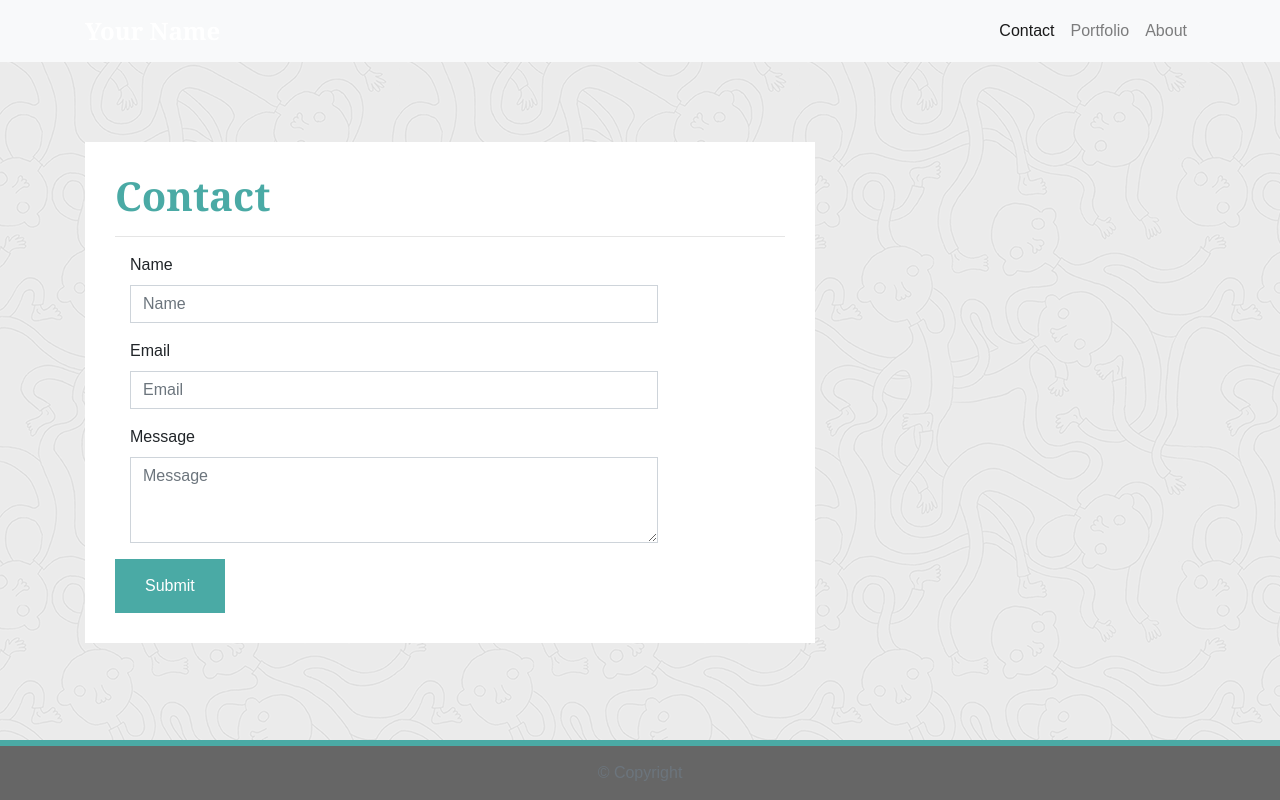
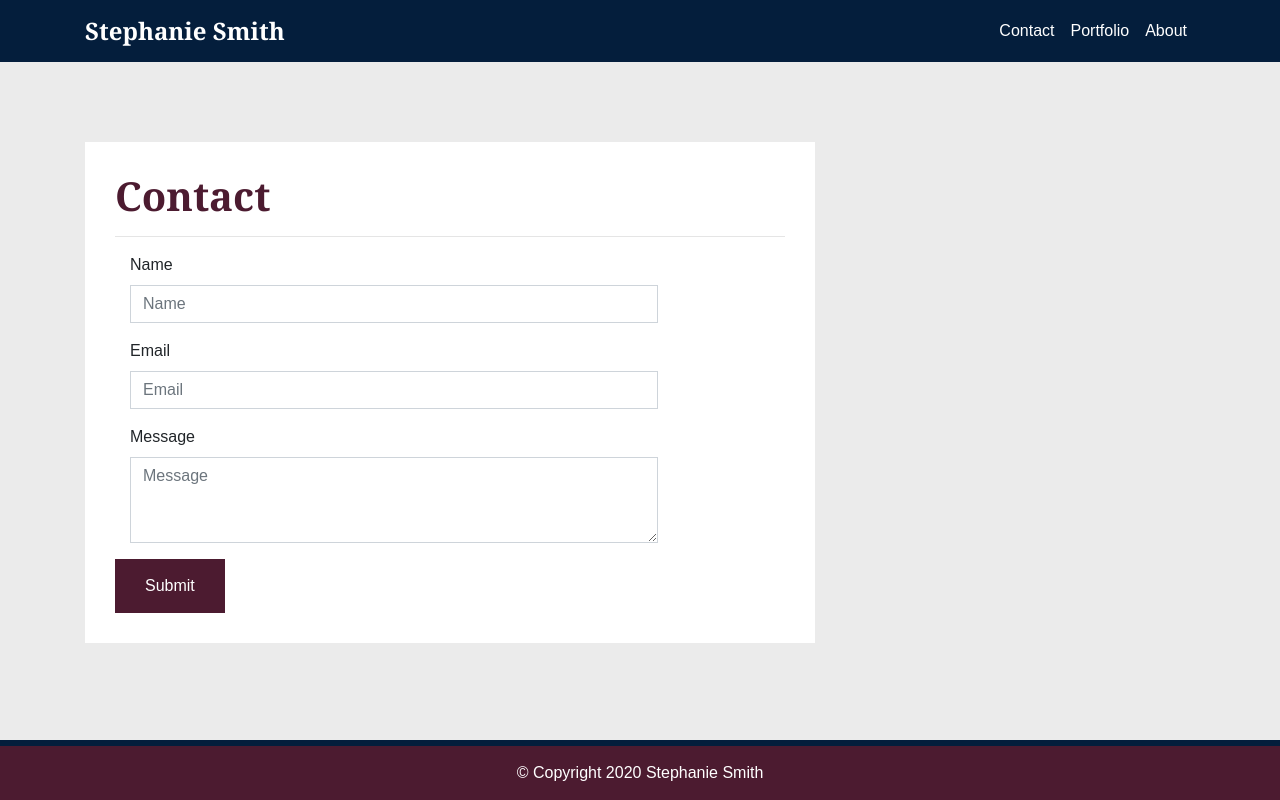
Before and after one commit to smithse4/08-Portfolio, a plain HTML site: page contact.html in a window 1280 px wide. Drawn offline with nearby package versions, Linux system fonts and the light colour scheme.

Commit message:
added files and updated style

```diff
--- a/assets/css/styles.css
+++ b/assets/css/styles.css
@@ -4,7 +4,7 @@ body {
   font-family: Arial, "Helvetica Neue", Helvetica, sans-serif;
 
   /* Visual */
-  background-image: url("../imgs/ignasi_pattern_s.png");
+  background-color: #EBEBEB;
 }
 
 html {
@@ -30,7 +30,7 @@ main {
 
 .block-header {
   /* Typography */
-  color: #4aaaa5;
+  color: #4C1B30;
   font-family: Georgia, Times, "Times New Roman", serif;
   font-weight: bold;
 }
@@ -49,21 +49,29 @@ main {
 }
 
 /* override bootstrap hover color and border */
-.navbar-default .navbar-nav > li > a:hover {
+/* .navbar-default .navbar-nav > li > a:hover {
   color: #4aaaa5;
-}
+} */
 
 .navbar {
   background: #041E3C;
   border: none;
 }
 
-/* media query for nav background color change */
+.nav-link {
+  color: white;
+}
+
+.nav-link:hover {
+  color: #EBEBEB;
+}
+
+/* media query for nav background color change
 @media only screen and (max-width: 767px) {
   .navbar-header {
     background-color: #4aaaa5;
   }
-}
+} */
 /* END NAV */
 
 
@@ -100,7 +108,7 @@ main {
   height: 60px;
 
   /* Visual */
-  background-color: #666;
+  background-color: #4C1B30;
 }
 
 .text-muted-footer {
@@ -117,8 +125,14 @@ main {
   padding-top: 3px;
 
   /* Visual */
-  background-color: #4aaaa5;
+  background-color: #041E3C;
 }
+
+.footer-text {
+  color: white;
+  margin-top: 15px;
+}
+
 /* END FOOTER */
 /* --- END STYLES FOR ALL PAGES --- */
 
@@ -173,7 +187,7 @@ main {
   color: #fff;
 
   /* Visual */
-  background-color: #4aaaa5;
+  background-color: #4C1B30;
   border: 0;
 }
 
--- a/contact.html
+++ b/contact.html
@@ -7,7 +7,7 @@
   <meta name="viewport" content="width=device-width, initial-scale=1.0">
   <meta http-equiv="X-UA-Compatible" content="ie=edge">
 
-  <title>Bootstrap Basic Portfolio</title>
+  <title>Stephanie Smith Portfolio</title>
 
   <!-- Boostrap Stylesheet -->
   <link rel="stylesheet" href="https://maxcdn.bootstrapcdn.com/bootstrap/4.0.0/css/bootstrap.min.css">
@@ -19,10 +19,10 @@
 
 <body>
 
-    <nav class="navbar navbar-expand-lg navbar-light bg-light">
+    <nav class="navbar navbar-expand-sm">
         <div class="container">
           <!-- Brand and toggle get grouped for better mobile display -->
-          <a class="navbar-brand" href="index.html" id="logo">Your Name</a>
+          <a class="navbar-brand" href="index.html" id="logo">Stephanie Smith</a>
           <button class="navbar-toggler" type="button" data-toggle="collapse" data-target="#navbarTogglerDemo01"
             aria-controls="navbarTogglerDemo01" aria-expanded="false" aria-label="Toggle navigation">
             <span class="navbar-toggler-icon"></span>
@@ -82,8 +82,8 @@
   <!-- Start of footer -->
   <footer class="footer">
     <div class="two-toned-footer-color"></div>
-    <p class="text-muted text-muted-footer text-center">
-      &copy; Copyright
+    <p class="footer-text text-center">
+      &copy; Copyright 2020 Stephanie Smith
     </p>
   </footer>
   <!-- End of footer -->
```
Also changed, not shown: index.html (+4 -4 lines), portfolio.html (+5 -5 lines).
